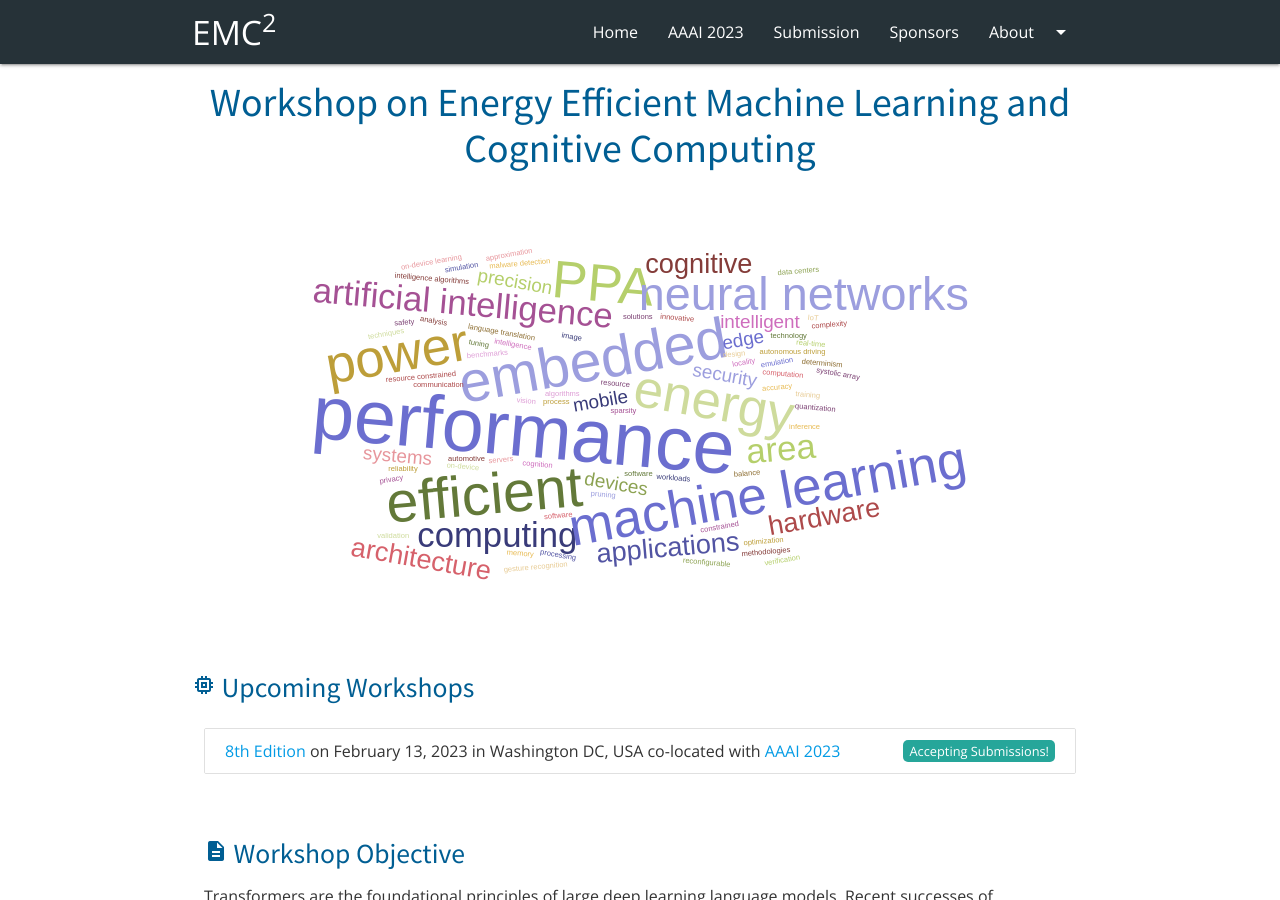
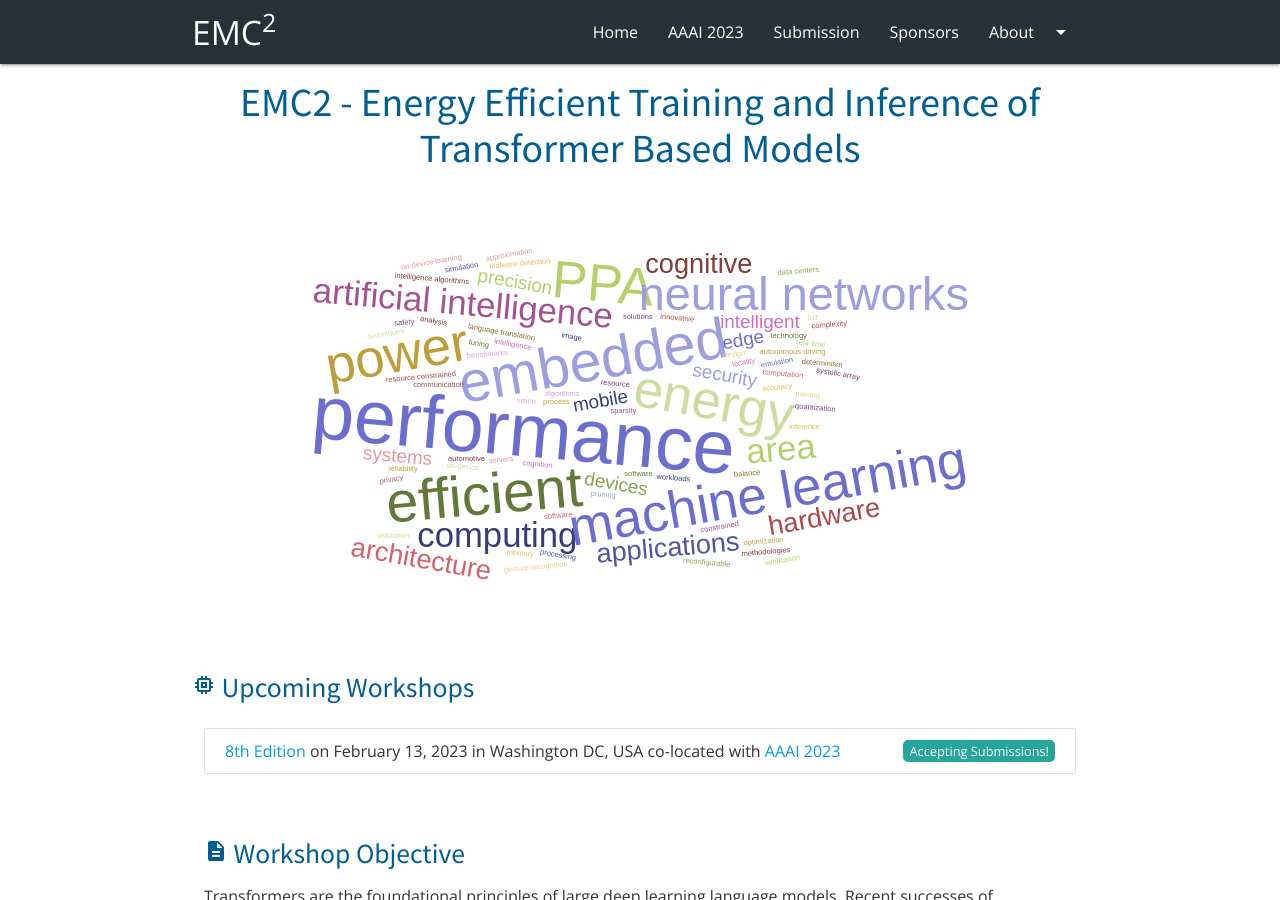
Before and after one commit to mgoldfar/emc2-web, a Jekyll site: the page built from index.html, in a window 1280 px wide and 900 px high. Built offline with Jekyll 4.4.1, drawn with Linux system fonts in a browser that asks for light colours.

Commit message:
Title update

```diff
--- a/_config.yml
+++ b/_config.yml
@@ -1,7 +1,7 @@
 encoding: utf-8
 
 # Site settings
-title: Workshop on Energy Efficient Machine Learning and Cognitive Computing
+title: EMC2 - Energy Efficient Training and Inference of Transformer Based Models
 short_title: EMC2
 baseurl: "" # the subpath of your site, e.g. /blog
 url: "" # the base hostname & protocol for your site, e.g. http://example.com
```
